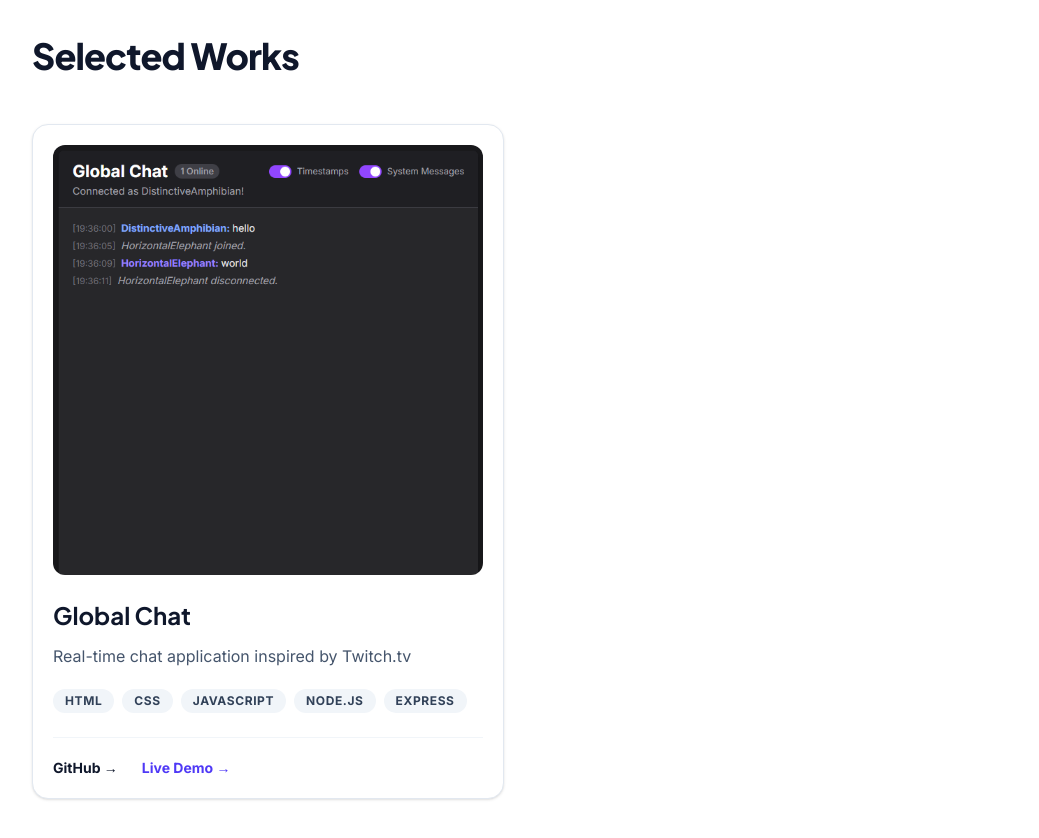
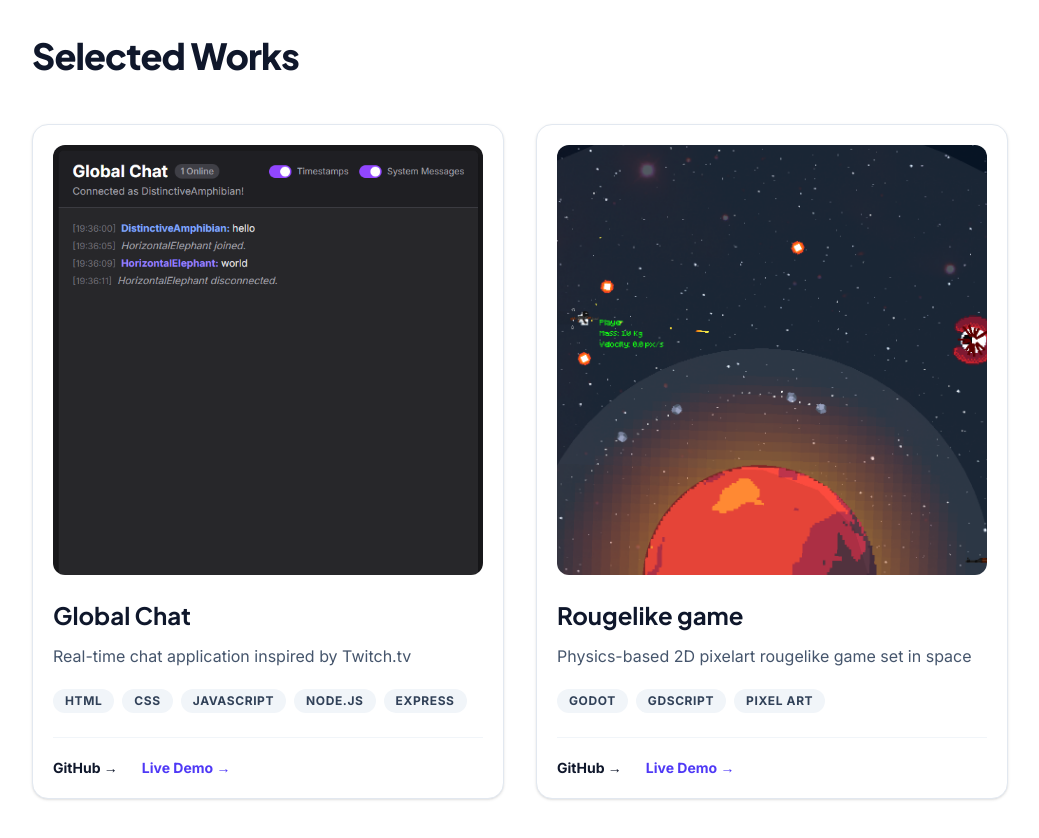
Before and after one commit to petrdavidlanca/my-portfolio, a Next.js app: page / in a window 1280 px wide. Shown: the part 740-1578 px from the top of the page, without its empty margins (120-1159 px from the left). Built offline with nearby package versions, Linux system fonts and the light colour scheme.

Commit message:
add game project

```diff
--- a/src/data/projects.ts
+++ b/src/data/projects.ts
@@ -7,5 +7,12 @@ export const projects = [
     liveLink: "https://globalchat-m9xl.onrender.com",
     githubLink: "https://github.com/petrdavidlanca/globalChat",
     image: "/images/chat.png"
+  },
+  {
+    id: 2,
+    title: "Rougelike game",
+    description: "Physics-based 2D pixelart rougelike game set in space",
+    techStack: ["Godot", "GDScript", "Pixel Art"],
+    image: "/images/game.png"
   }
 ];
```
Also changed, not shown: public/images/game.png (added).
